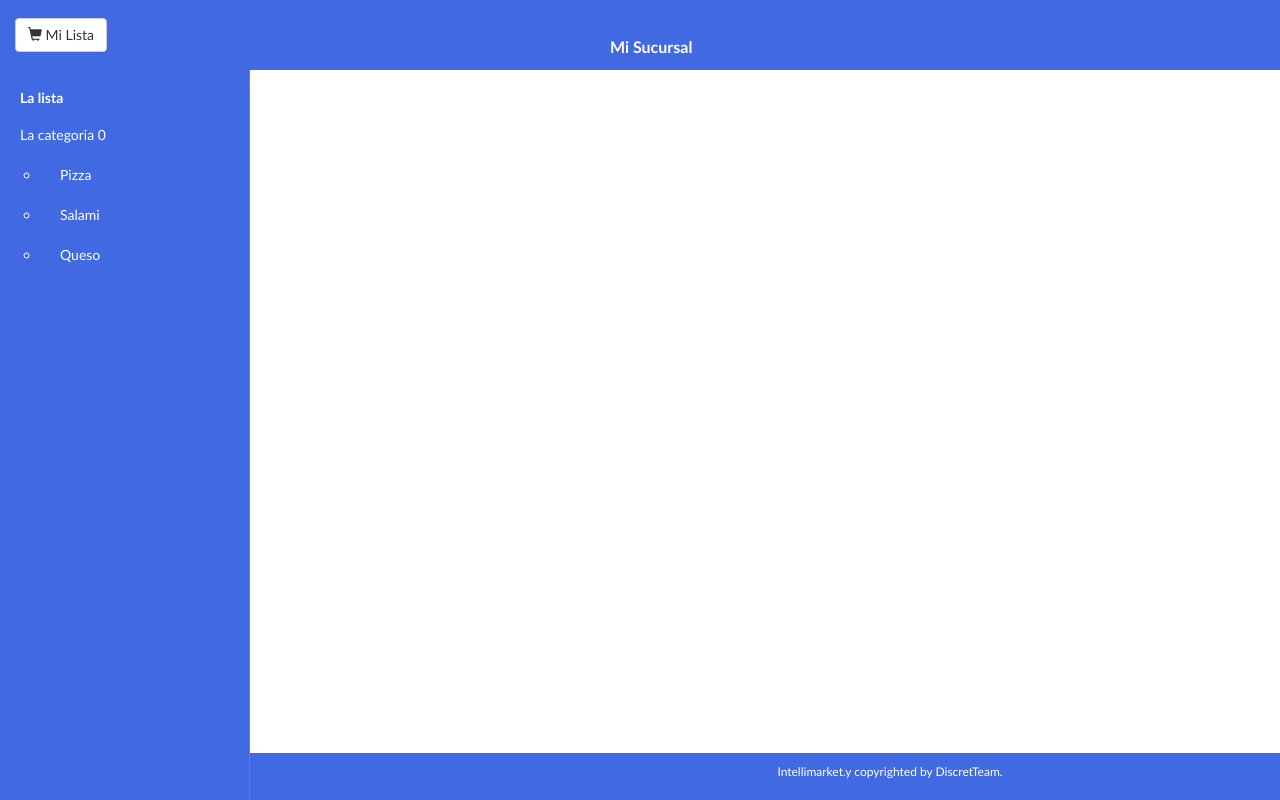
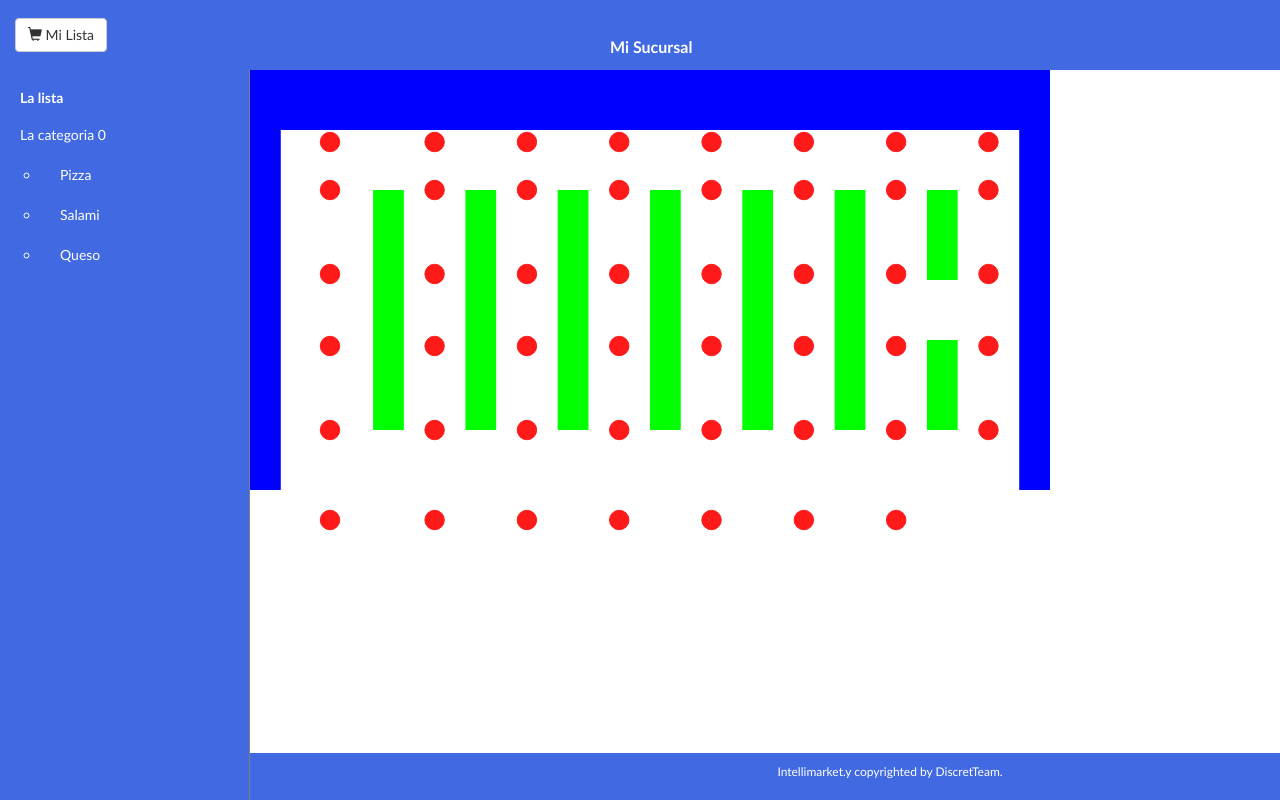
Before and after one commit to moisesisaias/intellimarket, a website: page index.html in a window 1280 px wide. Drawn offline with nearby package versions, Linux system fonts and the light colour scheme.

Commit message:
repaired a minor bug, all working fine

```diff
--- a/index.html
+++ b/index.html
@@ -87,6 +87,9 @@
 		<script src="./js/getjsons.js"></script>
 		<script src="./js/semanticinitializations.js"></script>
 		<script src="./js/dijkstraalgorithm.js"></script>
+		<script src="./js/nodes.js"></script>
+		<script src="./js/script.js"></script>
+		<script src="./js/lines.js"></script>
 		<script>
 			$("#menu-toggle").click(function(e) {
 				e.preventDefault();
--- a/js/nodes.js
+++ b/js/nodes.js
@@ -88,7 +88,7 @@ nodes.push({x:525, y:375, r:nRadio, sA:sAngle, eA:eAngle, color:'0f0'});
 */
 
 function showNodes(pH, pW) {
-	var cv = document.getElementById("canv");
+	var cv = document.getElementById("supermarket");
 	var cvx = cv.getContext("2d");
 
 	for (var i = 0; i < nodes.length; i++) {
--- a/js/script.js
+++ b/js/script.js
@@ -23,7 +23,7 @@ objects.push({x:550, y:225, width:25, heigth:75,  color:'#0f0'});
 
 window.onload = function() {
 
-	var cv = document.getElementById("canv");
+	var cv = document.getElementById("supermarket");
 
 	var cvx = cv.getContext("2d");
 	cvx.save();
```
